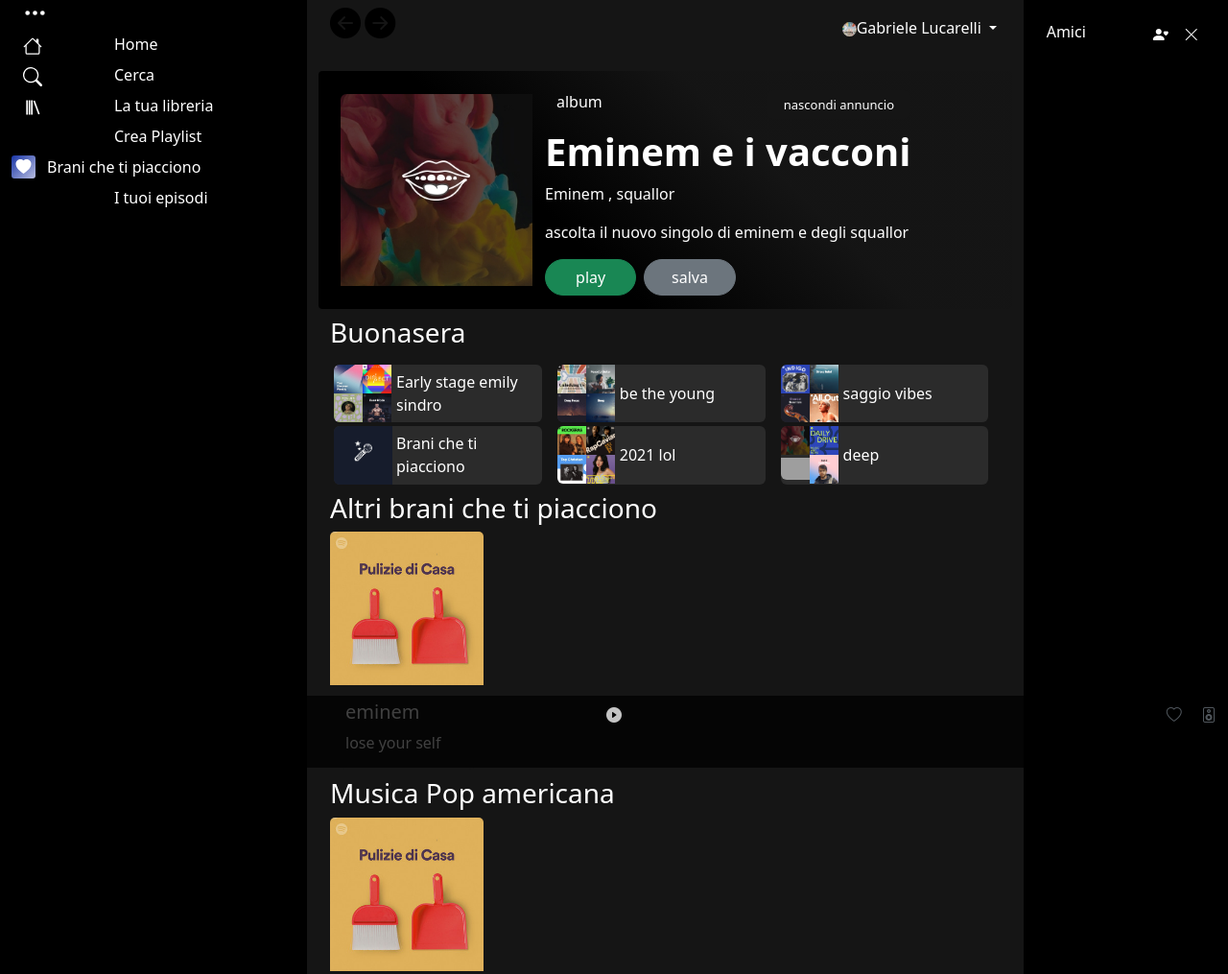
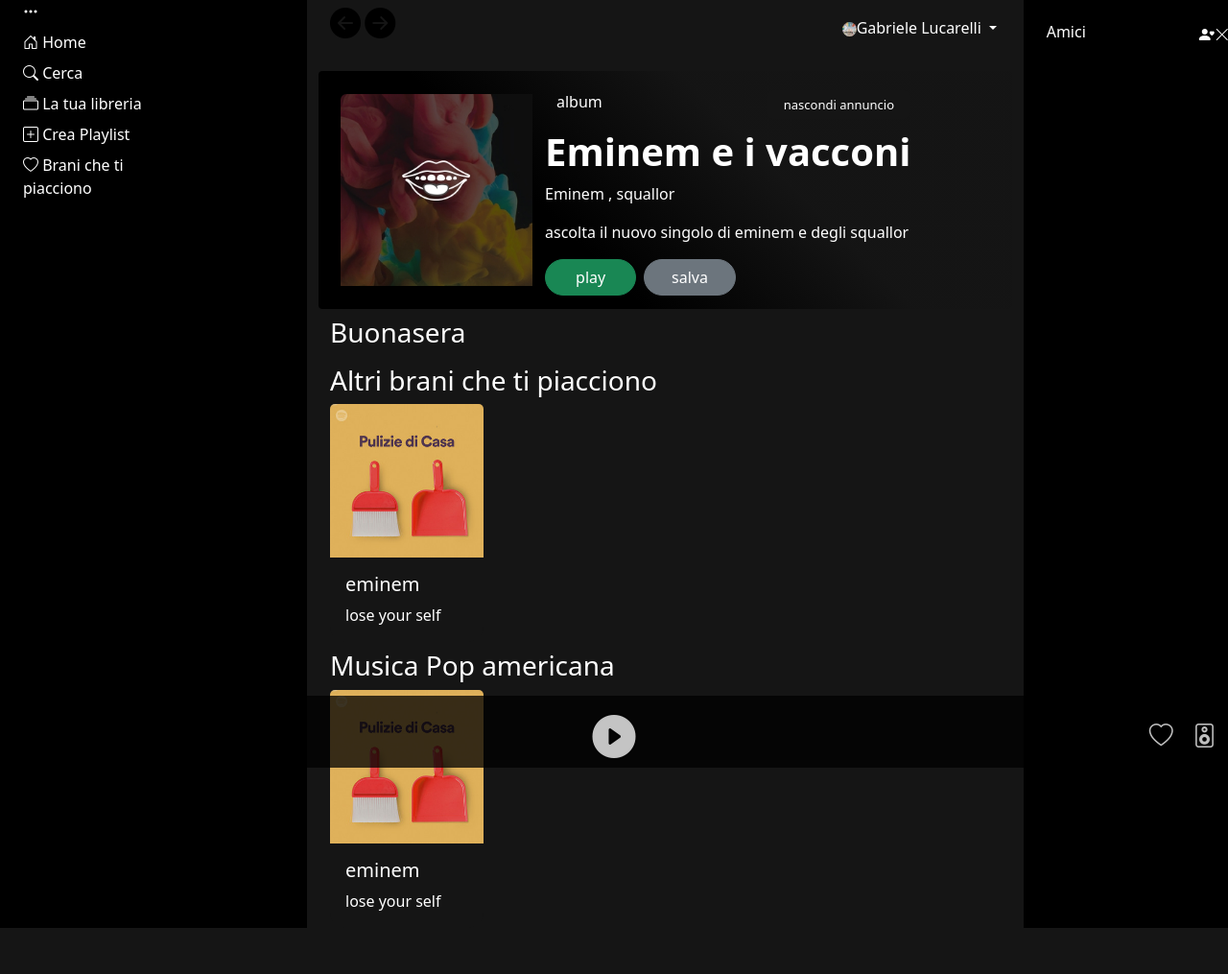
Before and after one commit to Fr4ncesCOD3/Spotify-Clone, a plain HTML site: page homepage/homepage.html in a window 1280 px wide. Shown: the top 1015 px of the page at 96% size. After the commit the page ends 967 px from the top, so only its background shows below. Drawn offline with nearby package versions, Linux system fonts and the light colour scheme; grey boxes are pictures that could not be loaded.

Commit message:
ho sistemato tutta l'impaginazione sistemato la mia home page e attendo lo js di francesco siamo tutti con te <3

```diff
--- a/homepage/homepage.html
+++ b/homepage/homepage.html
@@ -26,55 +26,38 @@
       <div class="container-fluid">
         <div class="row">
           <!-- colonna di sinistra -->
-          <div class="col-md-5 col-xl-3 d-none d-md-block bg-black mt-0">
-            <div class="container side_colum">
+          <div class="d-none col col-md-5 col-xl-3 d-md-block bg-black mt-0">
+            <div class="container">
               <div class="row">
-                <div class="col-1 text-white">
-                  <svg xmlns="http://www.w3.org/2000/svg" width="25" height="25" fill="currentColor" class="bi bi-three-dots" viewBox="0 0 16 16">
-                    <path d="M3 9.5a1.5 1.5 0 1 1 0-3 1.5 1.5 0 0 1 0 3m5 0a1.5 1.5 0 1 1 0-3 1.5 1.5 0 0 1 0 3m5 0a1.5 1.5 0 1 1 0-3 1.5 1.5 0 0 1 0 3" />
-                  </svg>
+                <div class="col">
+                  <div>
+                    <i class="bi bi-three-dots text-white"></i>
+                  </div>
+                  <div class="col-6 mt-2">
+                    <i class="bi bi-house-door text-white mt-2"></i>
+                    <a href="#" class="col-11 text-white">Home</a>
+                  </div>
+                  <div class="col-6 mt-2">
+                    <i class="bi bi-search text-white mt-2"></i>
+                    <a href="#" class="col-11 text-white">Cerca</a>
+                  </div>
+
+                  <div class="col-6 mt-2">
+                    <i class="bi bi-collection text-white mt-2"></i>
+                    <a href="#" class="col-11 text-white">La tua libreria</a>
+                  </div>
+
+                  <div class="col-6 mt-2">
+                    <i class="bi bi-plus-square text-white mt-2"></i>
+                    <a href="#" class="col-11 text-white">Crea Playlist</a>
+                  </div>
+                  <div class="col-6 mt-2">
+                    <i class="bi bi-heart text-white mt-2"></i>
+                    <a href="#" class="col-11 text-white">Brani che ti piacciono</a>
+                  </div>
                 </div>
-                <div class="col-11 text-white"></div>
-
-                <div class="col-1 text-white mt-2">
-                  <svg xmlns="http://www.w3.org/2000/svg" width="20" height="20" fill="currentColor" class="bi bi-house" viewBox="0 0 16 16">
-                    <path
-                      d="M8.707 1.5a1 1 0 0 0-1.414 0L.646 8.146a.5.5 0 0 0 .708.708L2 8.207V13.5A1.5 1.5 0 0 0 3.5 15h9a1.5 1.5 0 0 0 1.5-1.5V8.207l.646.647a.5.5 0 0 0 .708-.708L13 5.793V2.5a.5.5 0 0 0-.5-.5h-1a.5.5 0 0 0-.5.5v1.293zM13 7.207V13.5a.5.5 0 0 1-.5.5h-9a.5.5 0 0 1-.5-.5V7.207l5-5z"
-                    />
-                  </svg>
-                </div>
-                <a href="#" class="col-11 text-white mt-2">Home</a>
-                <div class="col-1 text-white mt-2">
-                  <svg xmlns="http://www.w3.org/2000/svg" width="20" height="20" fill="currentColor" class="bi bi-search" viewBox="0 0 16 16">
-                    <path
-                      d="M11.742 10.344a6.5 6.5 0 1 0-1.397 1.398h-.001q.044.06.098.115l3.85 3.85a1 1 0 0 0 1.415-1.414l-3.85-3.85a1 1 0 0 0-.115-.1zM12 6.5a5.5 5.5 0 1 1-11 0 5.5 5.5 0 0 1 11 0"
-                    />
-                  </svg>
-                </div>
-                <a href="#" class="col-11 text-white mt-2">Cerca</a>
-                <div class="col-1 text-white mt-2">
-                  <svg xmlns="http://www.w3.org/2000/svg" width="20" height="20" viewBox="0 0 24 24" style="fill: white">
-                    <path d="M7 3h2v18H7zM4 3h2v18H4zm6 0h2v18h-2zm9.062 17.792-6.223-16.89 1.877-.692 6.223 16.89z"></path>
-                  </svg>
-                </div>
-                <a href="#" class="col-11 text-white mt-2">La tua libreria</a>
-                <!---->
-                <div class="col-1 text-white mt-2"></div>
-                <a href="#" class="col-11 text-white mt-2">Crea Playlist</a>
-                <div
-                  class="col-1 text-white mt-2 d-md-flex align-items-center p-0"
-                  style="background-color: #1935a6; background-image: linear-gradient(135deg, #1935a6 0%, #b8bde0 100%); width: 25px; border-radius: 3px"
-                >
-                  <svg xmlns="http://www.w3.org/2000/svg" width="32" height="16" fill="currentColor" class="bi bi-heart-fill" viewBox="0 0 16 16">
-                    <path fill-rule="evenodd" d="M8 1.314C12.438-3.248 23.534 4.735 8 15-7.534 4.736 3.562-3.248 8 1.314" />
-                  </svg>
-                </div>
-                <a href="#" class="col-11 text-white mt-2">Brani che ti piacciono</a>
-                <div class="col-1 text-white mt-2"></div>
-                <a href="#" class="col-11 text-white mt-2">I tuoi episodi</a>
               </div>
             </div>
-            <p></p>
           </div>
           <!-- fine colonna di sinistra -->
           <!-- colonna centrale -->
@@ -96,7 +79,7 @@
                       </button>
                       <ul class="dropdown-menu bg-black">
                         <li><a class="dropdown-item text-white" href="#">profilo</a></li>
-                        <li><a class="dropdown-item text-white" href="../Impostazioni-Page.html">impostazioni</a></li>
+                        <li><a class="dropdown-item text-white" href="../impostazioni/Impostazioni-Page.html">impostazioni</a></li>
                         <li><a class="dropdown-item text-white" href="#">About us</a></li>
                         <li>
                           <hr class="dropdown-divider" />
@@ -150,13 +133,14 @@
                   <div class="d-flex flex-row justify-content-end mt-2 d-md-none">
                     <a href="#" class=""><i class="bi bi-bell text-white ms-2"></i></a>
                     <a href="#"><i class="bi bi-clock-history text-white ms-2"></i></a>
-                    <a href="#"><i class="bi bi-gear text-white ms-2"></i></a>
+                    <a href="../impostazioni/"><i class="bi bi-gear text-white ms-2"></i></a>
                   </div>
                 </div>
               </div>
             </div>
             <!-- le 6 card  -->
-            <section>
+
+            <!-- </section> <section>
               <div class="container-fluid mt-1">
                 <div class="row">
                   <div class="col col-6 col-sm-4 mt-1 fix p-0 rounded-2">
@@ -223,8 +207,7 @@
                     </div>
                   </div>
                 </div>
-              </div>
-            </section>
+              </div> -->
             <!-- fine 6 card -->
             <!-- brani che ti piacciono -->
             <div class="container d-none d-md-block mt-2">
@@ -259,23 +242,23 @@
           </div>
           <!-- fine colonna centrale -->
           <!-- colonna di destra -->
-          <div class="col d-md-none d-xl-block d-none d-md-block bg-black">
+          <div class="col d-none d-xl-block col-xl-2 bg-black">
             <div class="container side_colum">
               <div class="row">
                 <div class="col col-1">
                   <h6 class="mt-4 text-white">Amici</h6>
                 </div>
-                <div class="col-1 d-flex flex-row">
-                  <p class="mt-4 ms-3 me-3"><i class="bi bi-person-heart text-white"></i></p>
+                <div class="col-1 d-flex flex-row mt-4 ms-3">
+                  <p class="ms-5"><i class="bi bi-person-heart text-white"></i></p>
 
-                  <p class="text-white mt-4"><i class="bi bi-x-lg"></i></p>
+                  <p class="text-white"><i class="bi bi-x-lg"></i></p>
                 </div>
               </div>
             </div>
           </div>
-          <!-- fine colonna di destra -->
         </div>
       </div>
+      <!-- fine colonna di destra -->
       <div class="container d-md-none">
         <div class="d-flex flex-row text-white">
           <p class="">Musica</p>
@@ -331,14 +314,14 @@
 
             <!-- Player controls (centro) -->
             <div class="col-2 col-md-4 d-flex justify-content-center align-items-center">
-              <i class="bi bi-play-circle-fill text-white"></i>
+              <i class="bi bi-play-circle-fill text-white" style="font-size: 45px"></i>
             </div>
 
             <!-- Player actions (destra) -->
             <div class="col-5 col-md-4 d-flex justify-content-end align-items-center">
               <div class="player-actions">
-                <i class="bi bi-heart text-secondary mx-3"></i>
-                <i class="bi bi-speaker text-secondary"></i>
+                <a onclick="green()"><i class="bi bi-heart text-white mx-3" style="font-size: 25px"></i></a>
+                <i class="bi bi-speaker text-white" style="font-size: 25px"></i>
               </div>
             </div>
           </div>
--- a/homepage/style/style/style.css
+++ b/homepage/style/style/style.css
@@ -13,7 +13,7 @@
   overflow-y: auto;
 }
 .side_colum {
-  overflow: hidden;
+  overflow-x: hidden;
   position: fixed;
 }
 a {
```
Also changed, not shown: album.js (deleted, +0 -130 lines), album/script/album.js (added, +125 -0 lines), impostazioni/Impostazioni-Page.html (renamed from Impostazioni-Page.html, +1 -1 lines), album/album_page.html (renamed from album_page.html), impostazioni/css.impostazioni/style-impostazioni.css (renamed from style-impostazioni.css), impostazioni/css.impostazioni/style-impostazioni.scss (renamed from style-impostazioni.scss), impostazioni/script/impostazioni.js (renamed from impostazioni.js), 2 other files.
